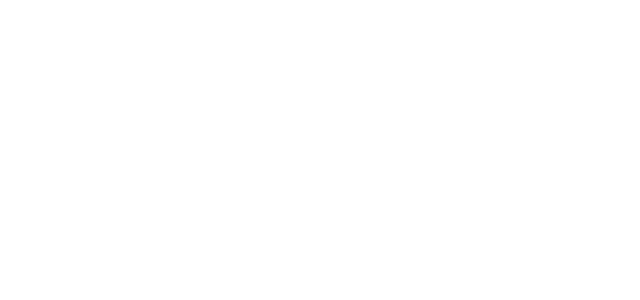
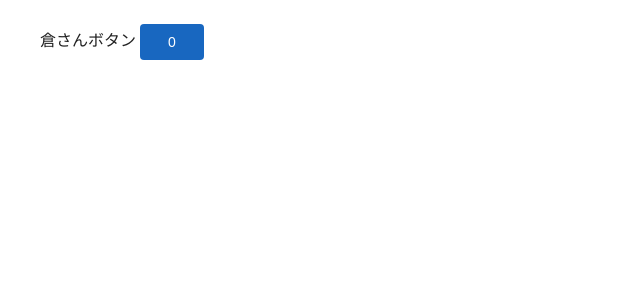
Before and after one commit to degiple/nuxt3-vitest, a Nuxt app: page /kurata in a window 1280 px wide. Before the commit this address had no page. Shown: the top 300 px of the page, without its empty margins (0-640 px from the left). Built offline with nearby package versions, Linux system fonts and the light colour scheme.

Commit message:
add kurata/index

```diff
--- /dev/null
+++ b/pages/kurata/index.vue
@@ -0,0 +1,6 @@
+<template>
+  <VContainer>
+    倉さんボタン
+    <IncButton />
+  </VContainer>
+</template>
```
